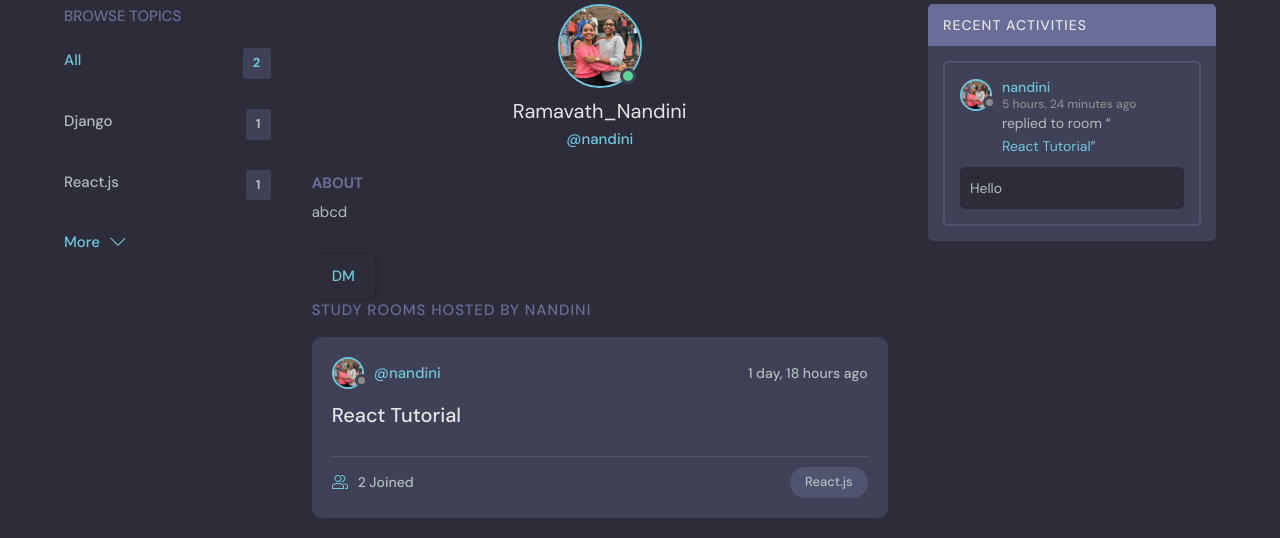
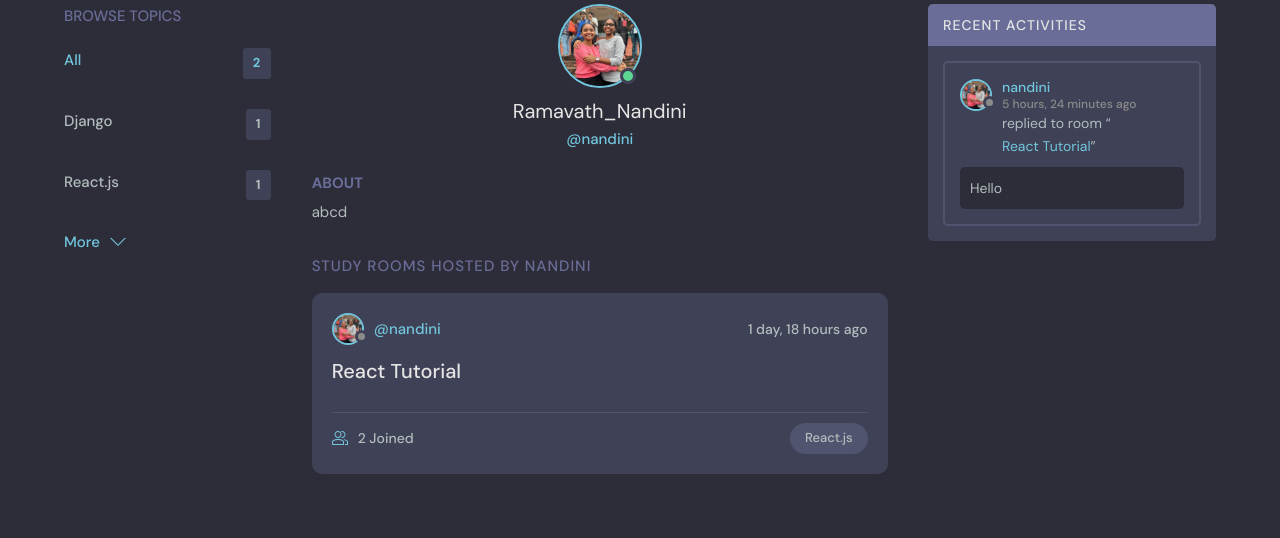
Before and after one commit to vsaidivya/studybud, a Django app: page /profile/3/ in a window 1280 px wide. Shown: the part 96-634 px from the top of the page. Run offline with Django 5.2, Linux system fonts and the light colour scheme; data comes from the database, SQL or seed files in the repository.

Commit message:
Fix: Profile.html

```diff
--- a/base/templates/base/profile.html
+++ b/base/templates/base/profile.html
@@ -36,9 +36,6 @@
         </div>
 
 
-        {% if request.user != user %}
-    <a href="{% url 'get-or-create-private-room' user.username %}" class="btn btn-sm btn-primary float-right">DM</a>
-{% endif %}
 
         <div class="roomList__header">
           <div>
```
